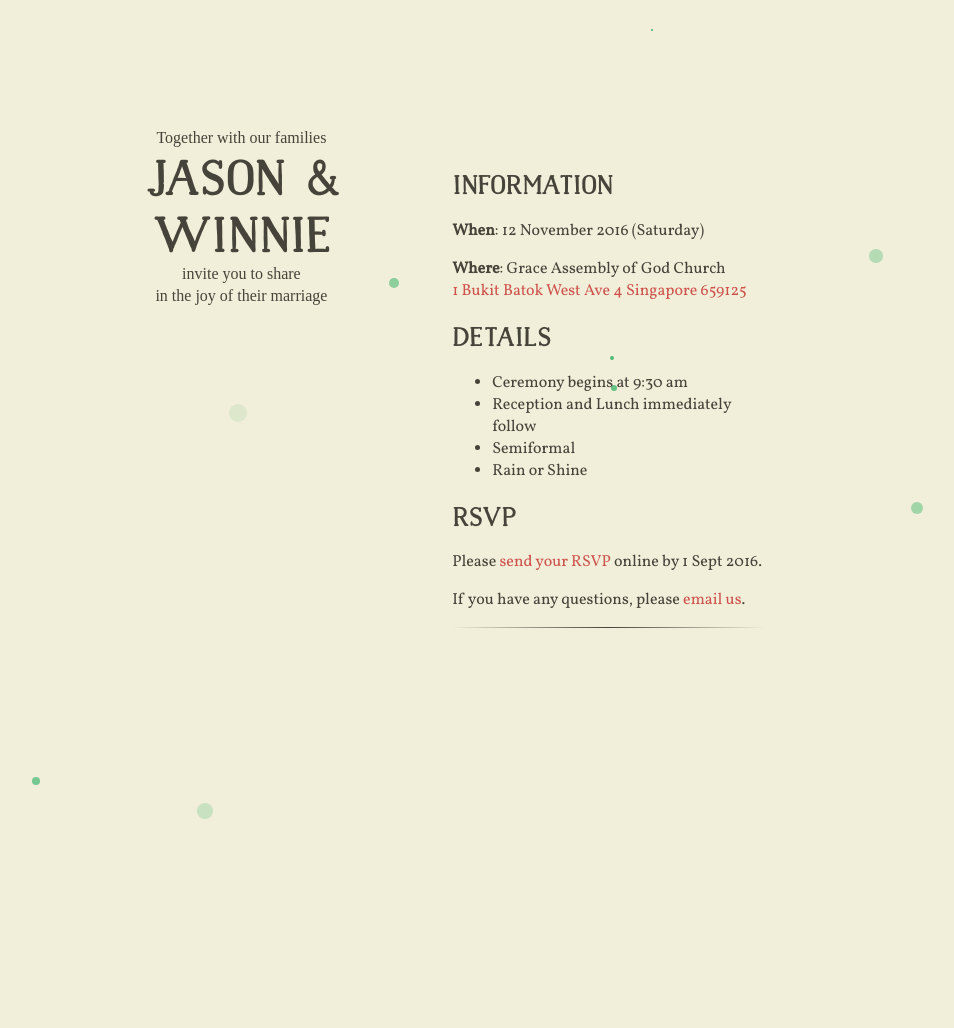
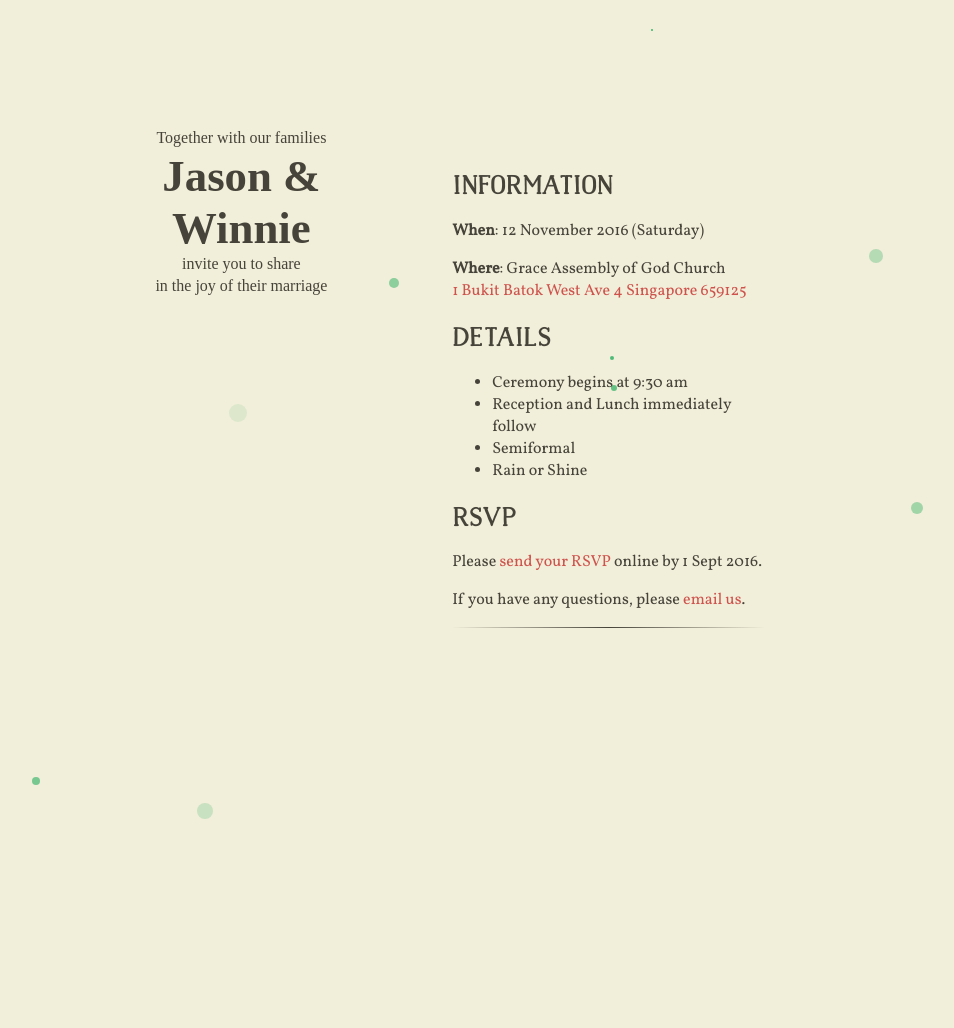
Before and after one commit to jasonandwinnie/jasonandwinnie.github.io, a Jekyll site: the page built from index.html, in a window 1280 px wide. Shown: the whole page, without its empty margins (215-1169 px from the left). Built offline with Jekyll 4.4.1, drawn with Linux system fonts in a browser that asks for light colours; nearby versions of some CDN libraries; some web fonts are replaced.

Commit message:
edit font again

```diff
--- a/assets/style.css
+++ b/assets/style.css
@@ -7,7 +7,7 @@
   font-family: 'Iceland', cursive;
 }
 
-span#monofett {
+span#monofett h1 {
   font-family: 'Monofett', cursive;
 }
 
```
Also changed, not shown: 1 other file.
